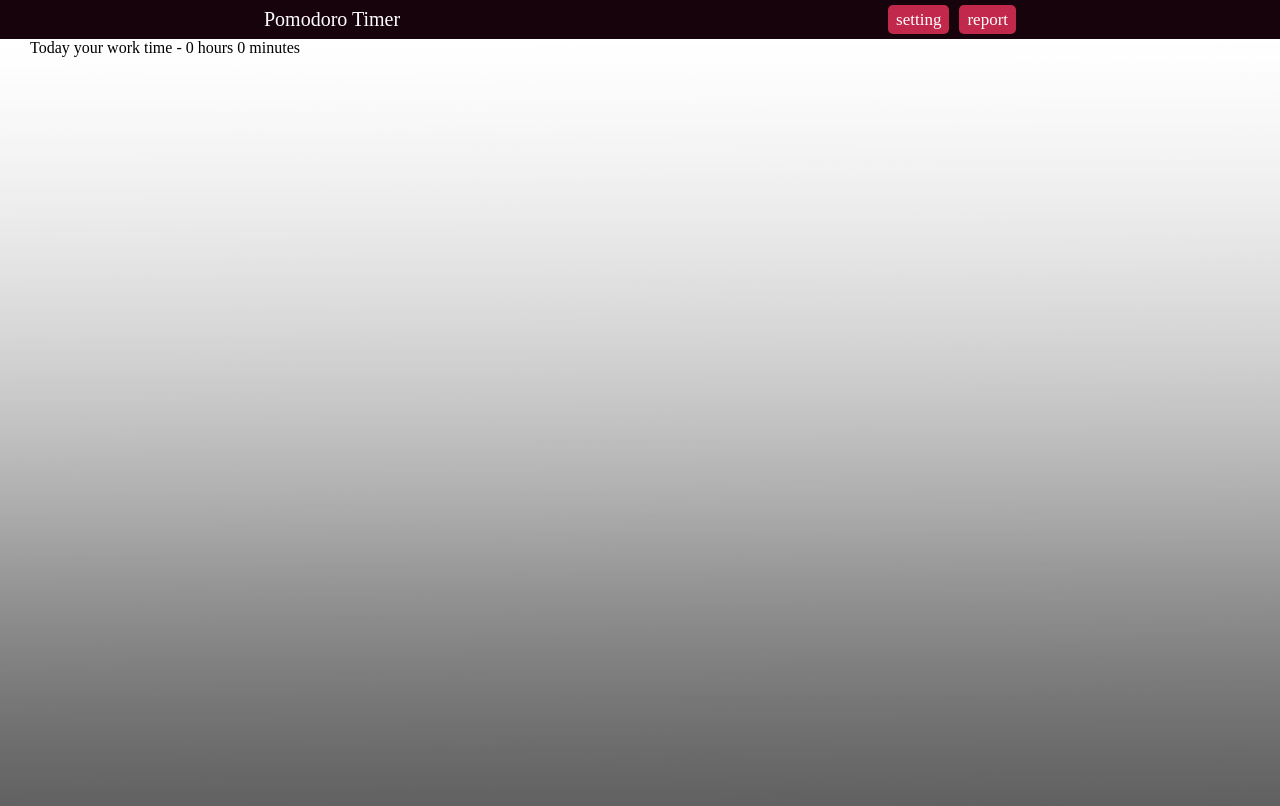
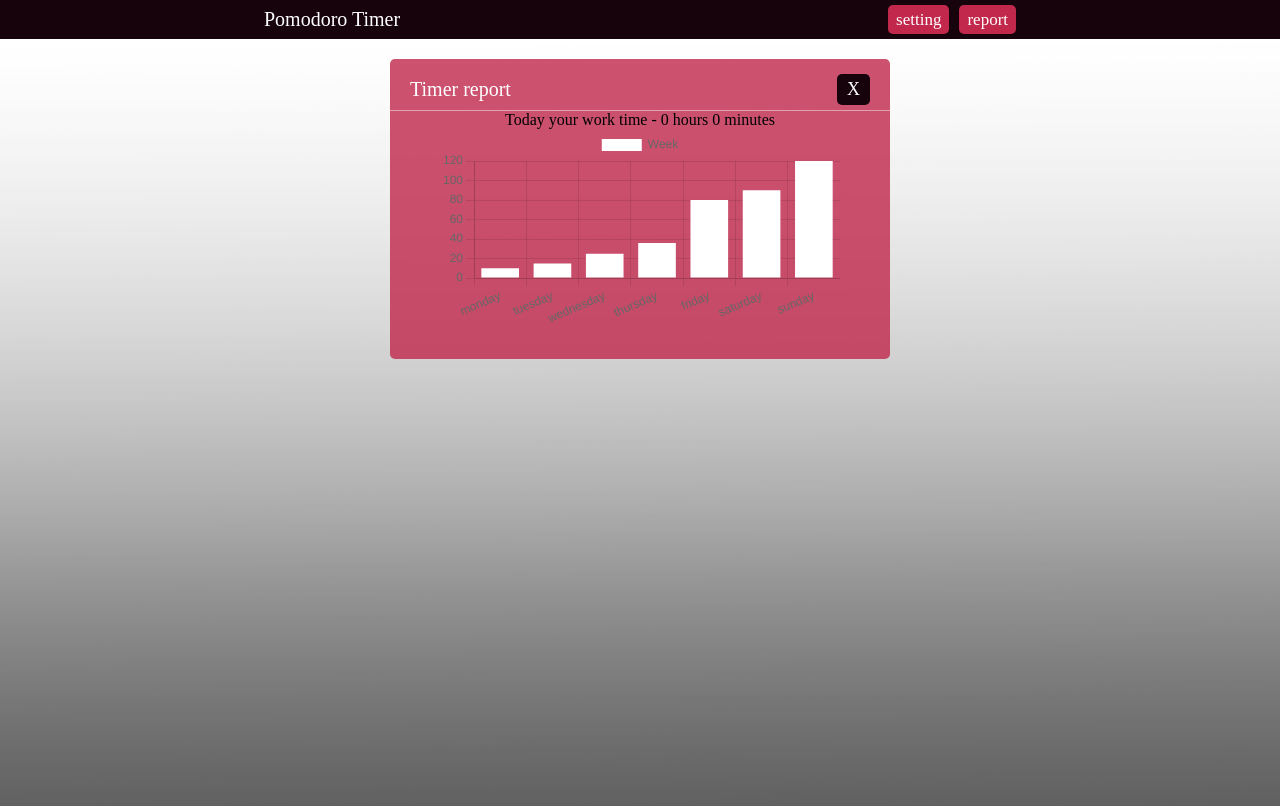
Before and after one commit to AmadoMuerte/pomodoro-timer, a React (Create React App) app: page /report in a window 1280 px wide. Shown: the top 806 px of the page. Built offline with nearby package versions, Linux system fonts and the light colour scheme; a web font is replaced by a local one.

Commit message:
create schedule component

```diff
--- a/package.json
+++ b/package.json
@@ -7,7 +7,9 @@
     "@testing-library/jest-dom": "^5.16.5",
     "@testing-library/react": "^13.4.0",
     "@testing-library/user-event": "^13.5.0",
+    "chart.js": "^4.0.1",
     "react": "^18.2.0",
+    "react-chartjs-2": "^5.0.1",
     "react-dom": "^18.2.0",
     "react-redux": "^8.0.5",
     "react-router-dom": "^6.4.2",
--- a/src/components/report/Report.css
+++ b/src/components/report/Report.css
@@ -0,0 +1,56 @@
+.report {
+    top: 0;
+    left: 0;
+    position: absolute;
+    width: 100%;
+    height: 100%;
+    display: flex;
+    justify-content: center;
+    z-index: 5;
+}
+
+.report__inner {
+    margin-top: 20px;
+    border-radius: 5px;
+    background-color: #5fbfced5;
+    padding: 10px 0;
+    max-width: 500px;
+    height: 300px;
+    display: flex;
+    flex-direction: column;
+    justify-content: space-between;
+    background-color: rgba(193, 40, 76, 0.803);
+}
+
+.report__top {
+    font-size: 20px;
+    color: white;
+    padding: 5px 20px;
+    display: flex;
+    justify-content: space-between;
+    align-items: center;
+    border-bottom: 1px solid rgba(246, 242, 242, 0.503);
+}
+
+.report__btnBack {
+    background-color: rgb(23, 3, 12);
+    padding: 5px 10px;
+    transition: .3s;
+    color: white;
+    border-radius: 5px;
+    font-size: 18px;
+    text-align: center;
+}
+
+.report__btnBack:hover {
+    transition: .3s;
+    background-color: rgb(124, 22, 68);
+}
+
+.report__bottom {
+    display: flex;
+    flex-wrap: wrap;
+    justify-content: center;
+    align-items: center;
+    padding: 0 15px;
+}
--- a/src/components/report/Report.jsx
+++ b/src/components/report/Report.jsx
@@ -1,23 +1,33 @@
 import React from 'react';
 import './Report.css'
 
-import { useDispatch, useSelector } from 'react-redux';
+import { useSelector } from 'react-redux';
+import { NavLink } from 'react-router-dom';
+
+
+import Schedule from '../schedule/Schedule';
 
 function Report(props) {
-    const allTime = useSelector(state => state.report.allTime)
+
+    const timeToday = useSelector(state => state.report.timeToday)
 
     const countHours = () => {
         let hours = 0
         let minutes = 0
-        if (allTime >= 60) {
-            hours = Math.floor(allTime / 60)
-            minutes = allTime % 60
+        if (timeToday >= 60) {
+            hours = Math.floor(timeToday / 60)
+            minutes = timeToday % 60
         }
 
         let time = `${hours} hours ${minutes} minutes`
 
-        if (allTime < 60) {
-            time = `0 hours ${allTime} minutes`
+        if (timeToday < 60) {
+            if (timeToday > 0 && timeToday < 2) {
+                time = `0 hours ${timeToday} minute`
+            } else {
+                time = `0 hours ${timeToday} minutes`
+            }
+
         } else {
             if (hours === 1) {
                 time = `${hours} hour ${minutes} minutes`
@@ -36,8 +46,20 @@ function Report(props) {
         <div className='report'>
             <div className="container">
                 <div className="report__inner">
-                   <div>
-                        Today your work time - {countHours()}
+                    <div>
+                        <div className="report__top">
+                            <p>
+                                Timer report
+                            </p>
+                            <NavLink
+                                className={'report__btnBack'}
+                                to={`/`}
+                            >X</NavLink>
+                        </div>
+                        <div className='report__bottom'>
+                            Today your work time - {countHours()}
+                            <Schedule />
+                        </div>
                     </div>
                 </div>
             </div>
--- /dev/null
+++ b/src/components/schedule/Schedule.css
@@ -0,0 +1,4 @@
+.schedule {
+    width: 400px;
+
+}
--- /dev/null
+++ b/src/components/schedule/Schedule.jsx
@@ -0,0 +1,50 @@
+import React from 'react';
+import './Schedule.css'
+
+import {
+    Chart as ChartJS,
+    CategoryScale,
+    LinearScale,
+    BarElement,
+    Title,
+    Tooltip,
+    Legend,
+  } from 'chart.js';
+
+import { Bar } from 'react-chartjs-2';
+
+function Schedule(props) {
+
+    ChartJS.register(
+        CategoryScale,
+        LinearScale,
+        BarElement,
+        Title,
+        Tooltip,
+        Legend
+      );
+
+    const labels = ['monday', 'tuesday', 'wednesday', 'thursday', 'friday', 'saturday', 'sunday'];
+
+    const week = [10, 15, 25, 36, 80, 90, 120]
+
+    const data = {
+        labels,
+        datasets: [
+          {
+            label: 'Week',
+            data: week,
+            backgroundColor: 'white',
+            color: "black"
+          },
+        ],
+    };
+
+    return (
+        <div className='schedule'>
+            <Bar data={data} />
+        </div>
+    );
+}
+
+export default Schedule;
--- a/src/components/setting/Setting.css
+++ b/src/components/setting/Setting.css
@@ -52,12 +52,10 @@
     flex-wrap: wrap;
     justify-content: space-between;
     align-items: center;
-    margin-right: -10px;
     padding: 0 15px;
 }
 
 .setting__timer {
-    margin-right: 10px;
     margin-top: 10px;
     display: flex;
     flex-direction: column;
--- a/src/store/slice/report/reportSlice.js
+++ b/src/store/slice/report/reportSlice.js
@@ -1,7 +1,16 @@
 import { createSlice } from "@reduxjs/toolkit";
 
 const initialState = {
-    allTime: 0
+    timeToday: 0,
+    weekWork: {
+        Monday: 0,
+        Tuesday: 0,
+        Wednesday: 0,
+        Thursday : 0,
+        friday: 0,
+        saturday: 0,
+        sunday: 0
+    }
 }
 
 export const reportSlice = createSlice({
@@ -9,7 +18,7 @@ export const reportSlice = createSlice({
     initialState,
     reducers: {
         countWorkTime (state, action) {
-            state.allTime += action.payload
+            state.timeToday += action.payload
         },
 
     }
```
Also changed, not shown: 1 other file (tests, documents, lock files or other folders).
